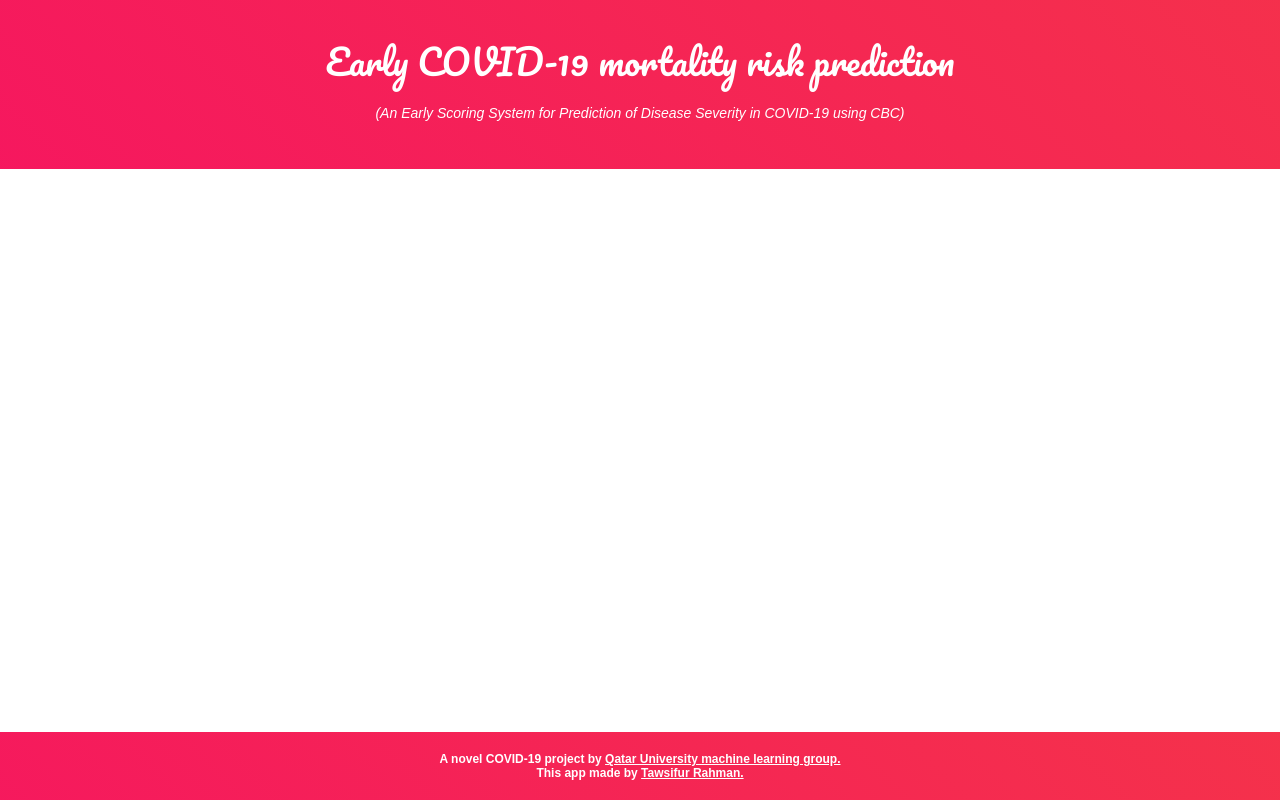
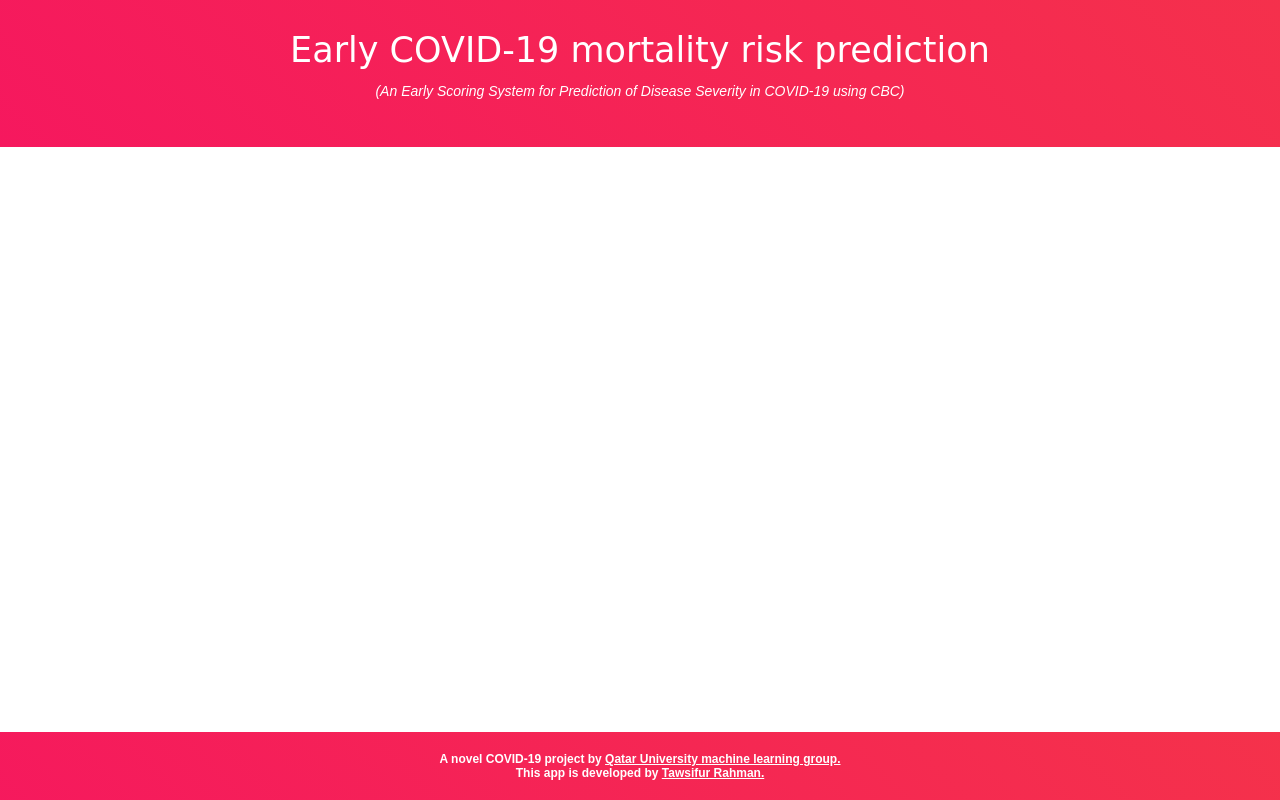
Before and after one commit to tawsifur/Early-COVID-19-prediction-using-Complete-Blood-Count-CBC-Parameters-, a Flask app: template templates/result.html in a window 1280 px wide. Run offline with Flask 2, Linux system fonts and the light colour scheme; the template is opened without the code that fills it, so the values that code supplies are empty; some libraries are stand-ins or nearby versions.

Commit message:
Add files via upload

```diff
--- a/templates/index.html
+++ b/templates/index.html
@@ -67,7 +67,7 @@
                <p class='footer-description'><b>A novel COVID-19 project by <a href="https://sites.google.com/view/mchowdhury/home?authuser=0"style="color:white">Qatar University machine learning group.</a></b></p>
 
            </div>
-           <p class='footer-description'><b>This app made by <a href="https://sites.google.com/view/tawsifurrahman/home?authuser=0"style="color:white">Tawsifur Rahman.</a></b></p>
+           <p class='footer-description'><b>This app is developed by <a href="https://sites.google.com/view/tawsifurrahman/home?authuser=0"style="color:white">Tawsifur Rahman.</a></b></p>
        </div>
 
     </body>
--- a/templates/result.html
+++ b/templates/result.html
@@ -1,3 +1,4 @@
+
 <!DOCTYPE html>
 
 <html lang="en" dir="ltr">
@@ -7,7 +8,7 @@
         <link rel="shortcut icon" href="{{ url_for('static', filename='diabetes-favicon.ico') }}">
         <link rel="stylesheet" type="text/css" href="{{ url_for('static', filename='styles.css') }}">
         <script src="https://kit.fontawesome.com/5f3f547070.js" crossorigin="anonymous"></script>
-		<link href="https://fonts.googleapis.com/css2?family=Pacifico&display=swap" rel="stylesheet">
+        <link href="https://fonts.googleapis.com/css2?family=Open+Sans:wght@300&display=swap" rel="stylesheet">
     </head>
 
     <body>
@@ -24,14 +25,14 @@
 		<!-- Result -->
 		<div class="results">
 			{% if prediction>0.5 %}
-				<h1>Prediction: <span class='danger'>Patient mortality risk is high, please take proper step.</span></h1>
+				<h1>Prediction: <span class='danger'>High mortality risk ({{prediction*100}}%)</span></h1>
 				<img class="gif" src="{{ url_for('static', filename='High.png') }}" alt="Diabetes Image">
                         {% elif prediction<=0.5 and prediction>0.05 %}
-				<h1>Prediction: <span class='danger'>Patient mortality risk is moderate.</span></h1>
+				<h1>Prediction: <span class='danger'>Moderate mortality risk ({{prediction*100}}%)</span></h1>
 				<img class="gif" src="{{ url_for('static', filename='Moderate.png') }}" alt="Diabetes Image">
 
 			{% elif prediction<=0.05 %}
-				<h1>Prediction: <span class='safe'>Great! Patient mortality risk is low.</span></h1>
+				<h1>Prediction: <span class='safe'>Low mortality risk ({{prediction*100}}%)</span></h1>
 				<img class="gif1" src="{{ url_for('static', filename='Safe.jpg') }}" alt="Not Diabetes Image">
 			{% endif %}
 		</div>
@@ -42,7 +43,7 @@
                <p class='footer-description'><b>A novel COVID-19 project by <a href="https://sites.google.com/view/mchowdhury/home?authuser=0"style="color:white">Qatar University machine learning group.</a></b></p>
 
            </div>
-           <p class='footer-description'><b>This app made by <a href="https://sites.google.com/view/tawsifurrahman/home?authuser=0"style="color:white">Tawsifur Rahman.</a></b></p>
+           <p class='footer-description'><b>This app is developed by <a href="https://sites.google.com/view/tawsifurrahman/home?authuser=0"style="color:white">Tawsifur Rahman.</a></b></p>
        </div>
 
     </body>
```
Lines whose indentation alone changed are shown as unchanged.
